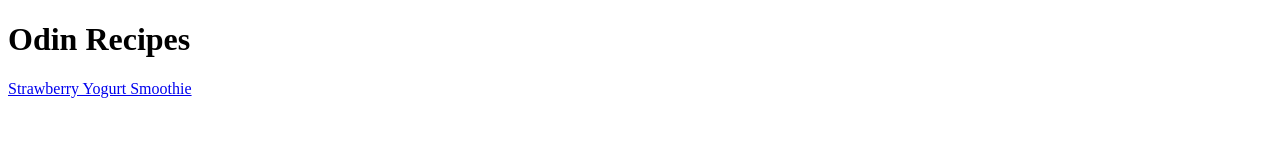
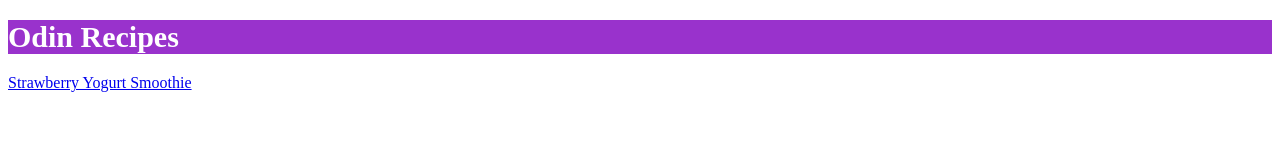
Before and after one commit to gendevera/odin-recipes, a plain HTML site: page index.html in a window 1280 px wide. Drawn offline with Linux system fonts and the light colour scheme.

Commit message:
update stylesheet for index and strawberry-yogurt add css sheets for index and strawberry-yogurt

```diff
--- a/index.html
+++ b/index.html
@@ -3,9 +3,10 @@
     <head>
         <meta charset="utf-8">
         <title>Odin Recipes</title>
+        <link rel="stylesheet" href="style.css">
     </head>
     <body>
-        <h1>Odin Recipes</h1>
-        <a href="recipes/strawberry-yogurt.html">Strawberry Yogurt Smoothie</a>
+        <h1 class="title">Odin Recipes</h1>
+        <a href="recipes/strawberry-yogurt.html" class="link">Strawberry Yogurt Smoothie</a>
     </body>
 </html>
--- /dev/null
+++ b/style.css
@@ -0,0 +1,5 @@
+.title {
+    background-color: darkorchid;
+    color: white;
+    font-size: 30px ;
+}
```
Also changed, not shown: recipes/strawberry-yogurt.html (+1 -0 lines), recipes/strawberry-yogurt.css (added).
